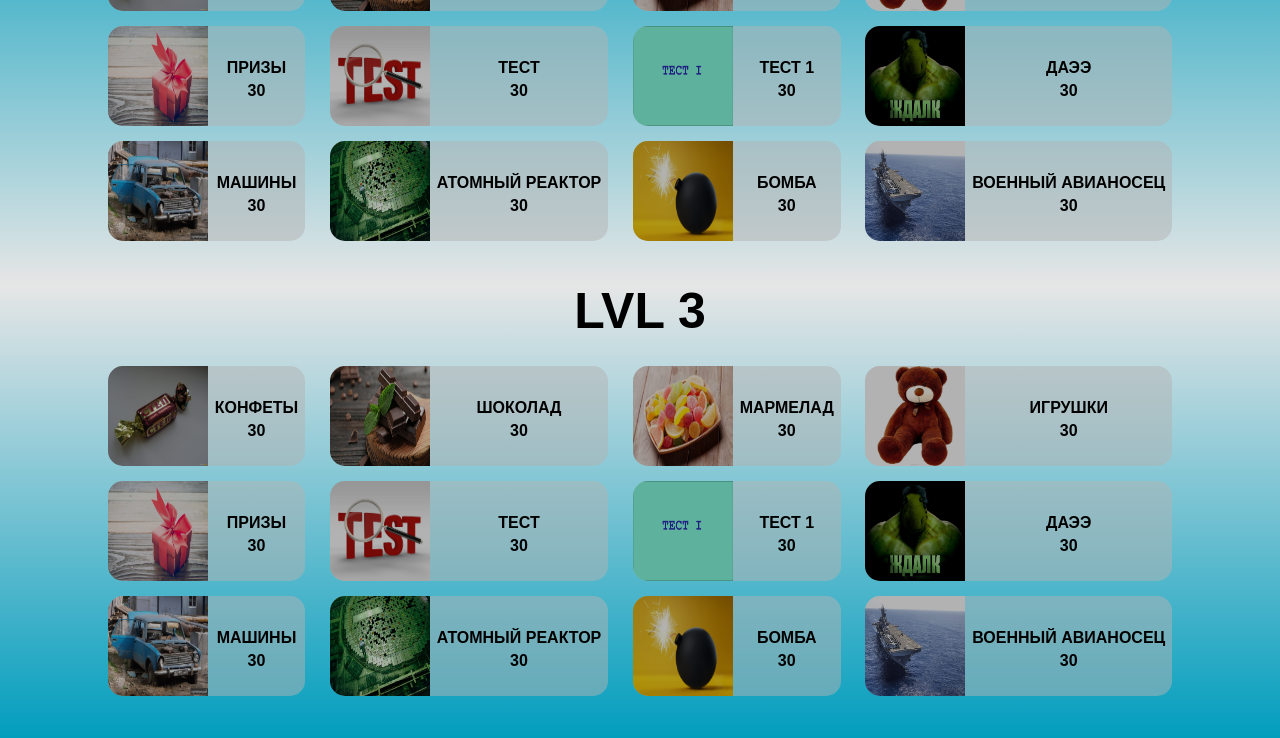
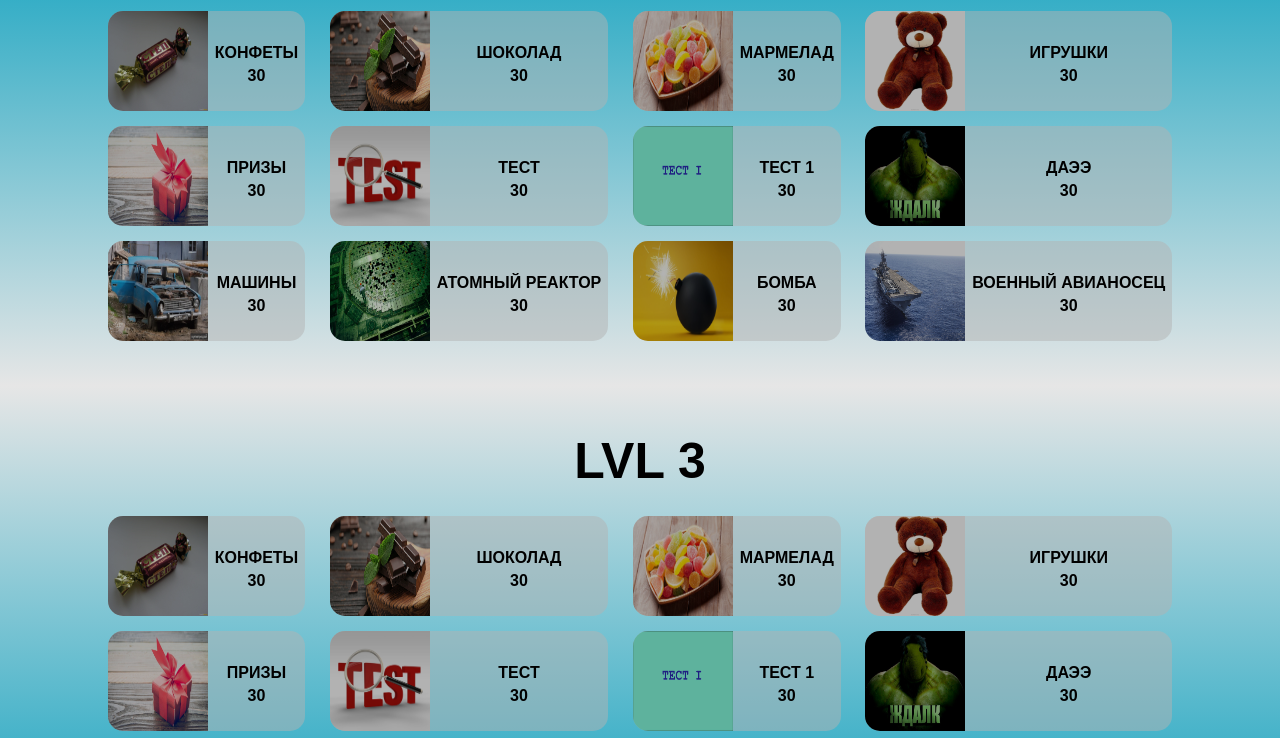
Before and after one commit to KirRyk/LoberentElyi, a plain HTML site: page index.html in a window 1280 px wide. Shown: the part 624-1362 px from the top of the page. Drawn offline with Linux system fonts and the light colour scheme; a web font is replaced by a local one.

Commit message:
Add files via upload

```diff
--- a/css/style.css
+++ b/css/style.css
@@ -26,7 +26,8 @@ body{
     font-size: 50px;
     display: flex;
     justify-content: center;
-    align-items: center;
+    align-items: flex-end;
+    height: 100px;
 }
 .level__blocks{
     display: grid;
```
